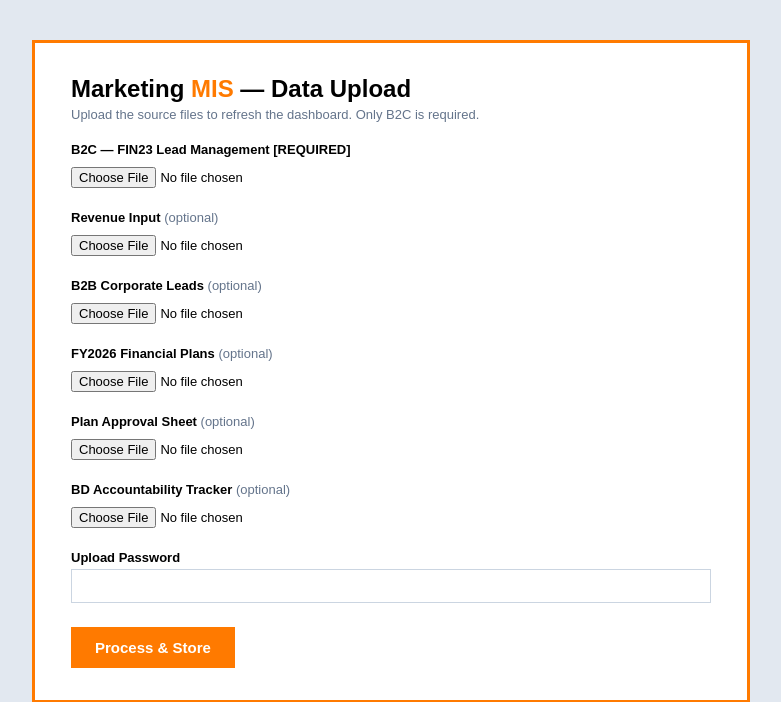
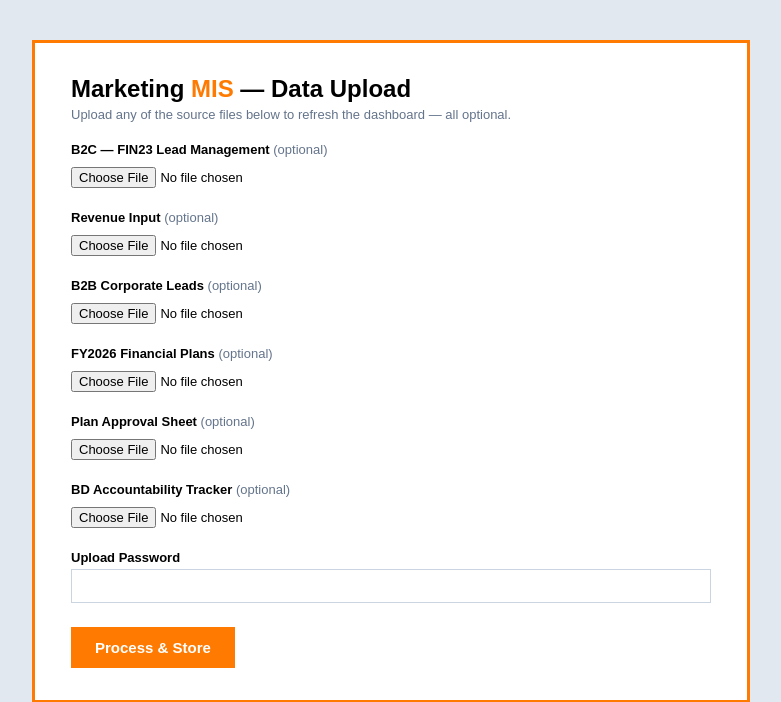
Before and after one commit to FincartOptima/MarketingMISDashboard, a Flask app: page /upload in a window 1280 px wide. Shown: the top 702 px of the page, without its empty margins (249-1030 px from the left). Run offline with Flask 3, Linux system fonts and the light colour scheme; data that the repository does not hold is empty.

Commit message:
Make every source file optional on the PythonAnywhere upload form
B2C/FIN23 was the only required file; set required=False in its
SOURCE_CONFIGS entry so the upload endpoint accepts any subset of
files (including none). Updated the form's label and page copy to
match — every field now reads "(optional)".

Co-Authored-By: Claude Opus 4.7 <noreply@anthropic.com>

```diff
--- a/backend/app.py
+++ b/backend/app.py
@@ -1,6 +1,7 @@
 # -*- coding: utf-8 -*-
-# Marketing MIS backend: accepts the 5 source xlsx files over a password-protected
-# upload form, parses them with extract_lib (same logic as the local extract.py),
+# Marketing MIS backend: accepts the source xlsx files over a password-protected
+# upload form (every file is optional — submit any subset), parses them with
+# extract_lib (same logic as the local extract.py),
 # and stores the result in SQLite on disk. The dashboard (hosted separately on
 # GitHub Pages) reads GET /api/data instead of a static data.js file — same
 # JSON shape, so app.js's calculation logic is untouched.
@@ -23,15 +24,16 @@ UPLOAD_PASSWORD = os.environ.get('UPLOAD_PASSWORD', '')
 MAX_CONTENT_LENGTH = 200 * 1024 * 1024  # 200MB combined upload cap
 app.config['MAX_CONTENT_LENGTH'] = MAX_CONTENT_LENGTH
 
-# Single source of truth for the 5 uploadable files: which form field carries
-# it, whether it's required, the label used in error messages, and which
-# extract_lib loader (with what extra args) parses it. upload_submit() below
-# loops over this instead of repeating one block per file.
+# Single source of truth for the uploadable files: which form field carries
+# it, whether it's required (all False — every file is optional), the label
+# used in error messages, and which extract_lib loader (with what extra args)
+# parses it. upload_submit() below loops over this instead of repeating one
+# block per file.
 SOURCE_CONFIGS = [
     {
         'key': 'fin23',
         'form_field': 'fin23',
-        'required': True,
+        'required': False,
         'human_label': 'B2C (FIN23)',
         'loader': extract_lib.load_sheet_rows,
         'loader_kwargs': {'sheet_names': ['RAW_DATA', 'RawData'], 'column_allowlist': extract_lib.FIN23_COLUMNS},
--- a/backend/templates/upload.html
+++ b/backend/templates/upload.html
@@ -27,14 +27,14 @@
 <body>
 <div class="card">
   <h1>Marketing <span class="accent">MIS</span> — Data Upload</h1>
-  <p class="sub">Upload the source files to refresh the dashboard. Only B2C is required.</p>
+  <p class="sub">Upload any of the source files below to refresh the dashboard — all optional.</p>
 
   {% if error %}<div class="msg error">{{ error }}</div>{% endif %}
   {% if success %}<div class="msg success">{{ success }}</div>{% endif %}
 
   <form method="POST" enctype="multipart/form-data">
-    <label>B2C — FIN23 Lead Management <strong>[REQUIRED]</strong></label>
-    <input type="file" name="fin23" accept=".xlsx" required>
+    <label>B2C — FIN23 Lead Management <span class="opt">(optional)</span></label>
+    <input type="file" name="fin23" accept=".xlsx">
 
     <label>Revenue Input <span class="opt">(optional)</span></label>
     <input type="file" name="rev" accept=".xlsx">
```
